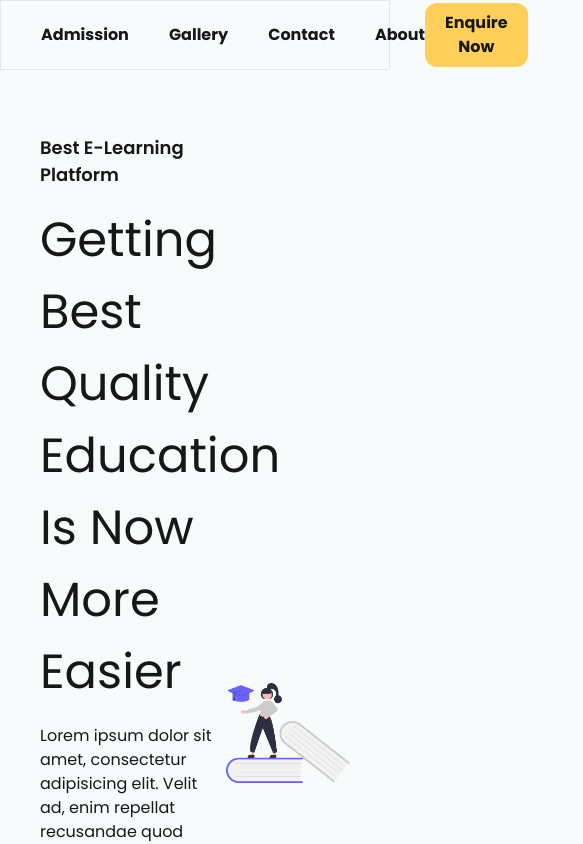
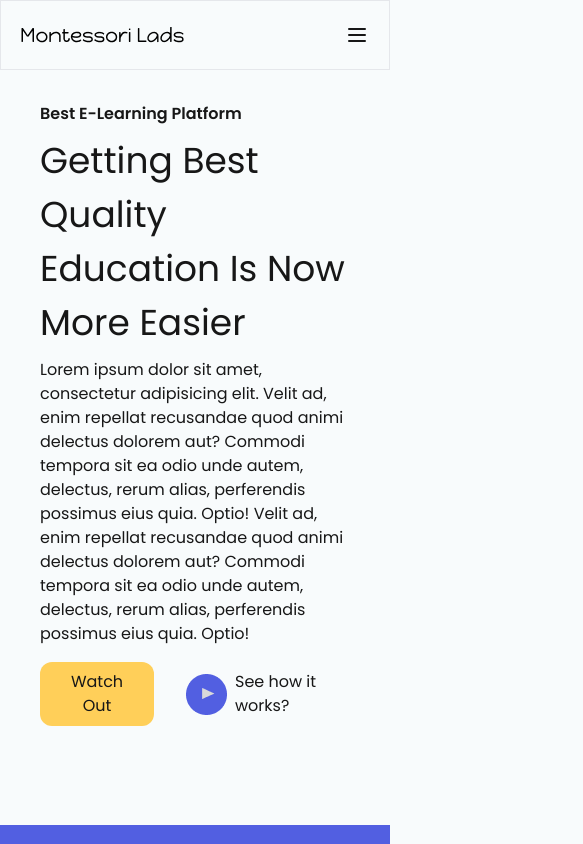
Before and after one commit to RikinTuladhar/Montesory-school, a Next.js app in the folder frontend/: page / in a window 390 px wide. Shown: the top 844 px of the page, 583 px wide, since content can reach past the window. Built offline with nearby package versions, Linux system fonts and the light colour scheme.

Commit message:
responsive working

```diff
--- a/frontend/app/layout.jsx
+++ b/frontend/app/layout.jsx
@@ -26,7 +26,7 @@ export default function RootLayout({ children }) {
         <link
           rel="preconnect"
           href="https://fonts.gstatic.com"
-          crossorigin
+          crossOrigin=""
         ></link>
         <link
           href="https://fonts.googleapis.com/css2?family=Poppins:ital,wght@0,100;0,200;0,300;0,400;0,500;0,600;0,700;0,800;0,900;1,100;1,200;1,300;1,400;1,500;1,600;1,700;1,800;1,900&display=swap"
--- a/frontend/app/page.jsx
+++ b/frontend/app/page.jsx
@@ -2,17 +2,30 @@
 import Container from "@/layout/Container";
 import Navbar from "@/components/navbar/Navbar";
 import Button from "@/components/buttons/Button";
+import { useDispatch, useSelector } from "react-redux";
+import { handleMobileView } from "@/redux/mobileView";
+import { useEffect, useState } from "react";
 export default function Page() {
+  const dispatch = useDispatch();
+  const mobileView = useSelector((s) => s?.mobileView.mobileView);
+  const [showMenu, setShowMenu] = useState(false);
+
+
+  useEffect(() => {
+    if (typeof window !== "undefined") {
+      dispatch(handleMobileView(window.innerWidth <= 500));
+    }
+  }, []);
   return (
     <div>
       <Navbar />
-      <Container className={`mt-16 min-h-[80vh]`}>
+      <Container className={`mt-8 md:mt-16 min-h-[80vh]`}>
         {/* upper section */}
         <div className="w-full flex  items-center">
-          <div className="w-[60%] flex-col gap-y-8 flex">
-            <div className="w-full space-y-4">
-              <h5 className="text-bigParagraph font-semibold">Best E-Learning Platform</h5>
-              <h1 className="text-bigHeading">
+          <div className="w-full md:w-[60%] flex-col  gap-y-4 md:gap-y-8 flex">
+            <div className="w-full  space-y-2 md:space-y-4">
+              <h5 className="  text-paragraph md:text-bigParagraph font-semibold">Best E-Learning Platform</h5>
+              <h1 className="text-heading2  md:text-bigHeading">
                 Getting Best <br /> Quality Education Is Now More Easier
               </h1>
               <p className="text-paragraph">
@@ -33,13 +46,13 @@ export default function Page() {
               </div>
             </div>
           </div>
-          <div className="w-[40%] flex justify-end items-center">
+         { !mobileView && <div className="w-[40%] flex justify-end items-center">
             <img src="/svgs/HeroSvg.png" alt="SVG" />
-          </div>
+          </div>}
         </div>
       </Container>
       {/* lower section  */}
-      <div className="w-full mt-12  text-white flex justify-center gap-14 items-center bg-primary h-[10vh] py-12">
+      <div className="w-full mt-12  text-whit flex-wrap flex justify-center gap-14 items-center bg-primary h-[10vh] py-12">
         <div className="flex flex-col">
           <div className="text-heading3">8k</div>
           <div>Success Stories</div>
@@ -65,6 +78,7 @@ export default function Page() {
           <div>Success Stories</div>
         </div>
       </div>
+      <Container className={`mt-16 min-h-[80vh]`}></Container>
     </div>
   );
 }
--- a/frontend/components/navbar/Navbar.jsx
+++ b/frontend/components/navbar/Navbar.jsx
@@ -1,20 +1,82 @@
-import React from 'react'
-import Button from "@/components/buttons/Button"
+"use client";
+import React, { useEffect, useState } from "react";
+import Button from "@/components/buttons/Button";
+import { useDispatch, useSelector } from "react-redux";
+import { handleMobileView } from "@/redux/mobileView";
+import { Menu } from "lucide-react";
+import { House } from "lucide-react";
+import { Info } from "lucide-react";
+import { UserRoundSearch } from "lucide-react";
+import { Pen } from "lucide-react";
 const Navbar = () => {
+  const dispatch = useDispatch();
+  const mobileView = useSelector((s) => s?.mobileView.mobileView);
+  const [showMenu, setShowMenu] = useState(false);
+
+
+  useEffect(() => {
+    if (typeof window !== "undefined") {
+      dispatch(handleMobileView(window.innerWidth <= 500));
+    }
+  }, []);
+
   return (
-    <div className='w-full font-bold flex items-center px-10 justify-between h-[4.375rem] border'>
-      <div><img src="/logo/logo.png" alt="Logo" /></div>
-      <div className='flex gap-x-10'>
-        <div>Admission</div>
-        <div>Gallery</div>
-        <div>Contact</div>
-        <div>About</div>
+    <div className="relative ">
+      <div className="w-full font-bold flex-wrap flex items-center px-5 md:px-10 justify-between h-[4.375rem] border">
+        <div>
+          <img src="/logo/logo.png" alt="Logo" />
+        </div>
+        {mobileView ? (
+          <>
+            <Menu
+              onClick={() => {
+                setShowMenu(!showMenu);
+              }}
+            />
+          </>
+        ) : (
+          <>
+            <div className="flex flex-wrap gap-x-10">
+              <div>Home</div>
+              <div>About Us</div>
+              <div>Contact</div>
+              <div>About</div>
+            </div>
+            <div>
+              <Button className="bg-alternate" title={"Enquire Now"} />
+            </div>
+          </>
+        )}
       </div>
-      <div>
-       <Button className="bg-alternate" title={"Enquire Now"}/>
-      </div>
+      {showMenu && (
+        <div
+          className="w-full px-5 py-5 space-y-5 flex flex-col min-h-20 bg-background  "
+          style={{ boxShadow: "rgba(100, 100, 111, 0.2) 0px 7px 29px 0px" }}
+        >
+          <div className="flex  items-center gap-2">
+            {" "}
+            <House size={20} /> <span>Home</span>
+          </div>
+          <div className="w-[90%]  bg-black h-[0.5]"></div>
+          <div className="items-center  flex gap-2">
+            {" "}
+            <Info size={20} /> <span>About Us</span>
+          </div>
+          <div className="w-[90%] bg-black h-[0.5]"></div>
+          <div className="items-center  flex gap-2">
+            {" "}
+            <UserRoundSearch size={20} /> <span>Contact</span>
+          </div>
+          <div className="w-[90%] bg-black h-[0.5]"></div>
+          <div className="items-center  flex gap-2">
+            {" "}
+            <Pen size={20} /> <span>Enquiry Now</span>
+          </div>
+          <div className="w-[90%] bg-black h-[0.5]"></div>
+        </div>
+      )}
     </div>
-  )
-}
+  );
+};
 
-export default Navbar
+export default Navbar;
--- a/frontend/layout/Container.jsx
+++ b/frontend/layout/Container.jsx
@@ -1,7 +1,7 @@
 import React from 'react'
 
 const Container = ({ children ,className}) => {
-  console.log('Container component rendered with children:', children);
+  // console.log('Container component rendered with children:', children);
   return (
     <section className={`${className} w-full px-10  bg-background`}>
       {children}
--- a/frontend/package.json
+++ b/frontend/package.json
@@ -12,6 +12,7 @@
     "@reduxjs/toolkit": "^2.3.0",
     "axios": "^1.7.7",
     "frontend": "file:",
+    "lucide-react": "^0.460.0",
     "next": "15.0.3",
     "react": "^18.2.0",
     "react-dom": "^18.2.0",
--- /dev/null
+++ b/frontend/redux/mobileView.js
@@ -0,0 +1,18 @@
+import { createSlice } from "@reduxjs/toolkit"
+
+const initialState={
+    mobileView :false
+}
+
+export const mobileViewSlice = createSlice({
+    name:'mobileView',
+    initialState,
+    reducers:{
+        handleMobileView:(state,action)=>{
+            state.mobileView = action.payload
+        }
+    }
+})
+
+export const {handleMobileView} = mobileViewSlice.actions
+export default mobileViewSlice.reducer
--- a/frontend/redux/store.js
+++ b/frontend/redux/store.js
@@ -1,7 +1,9 @@
 import { configureStore } from "@reduxjs/toolkit";
 import counterSlice  from "./counterSlice";
+import mobileView  from "./mobileView";
 export const store = configureStore({
   reducer: {
     counter: counterSlice,
+    mobileView:mobileView
   },
 });
```
Also changed, not shown: 1 other file (tests, documents, lock files or other folders).
